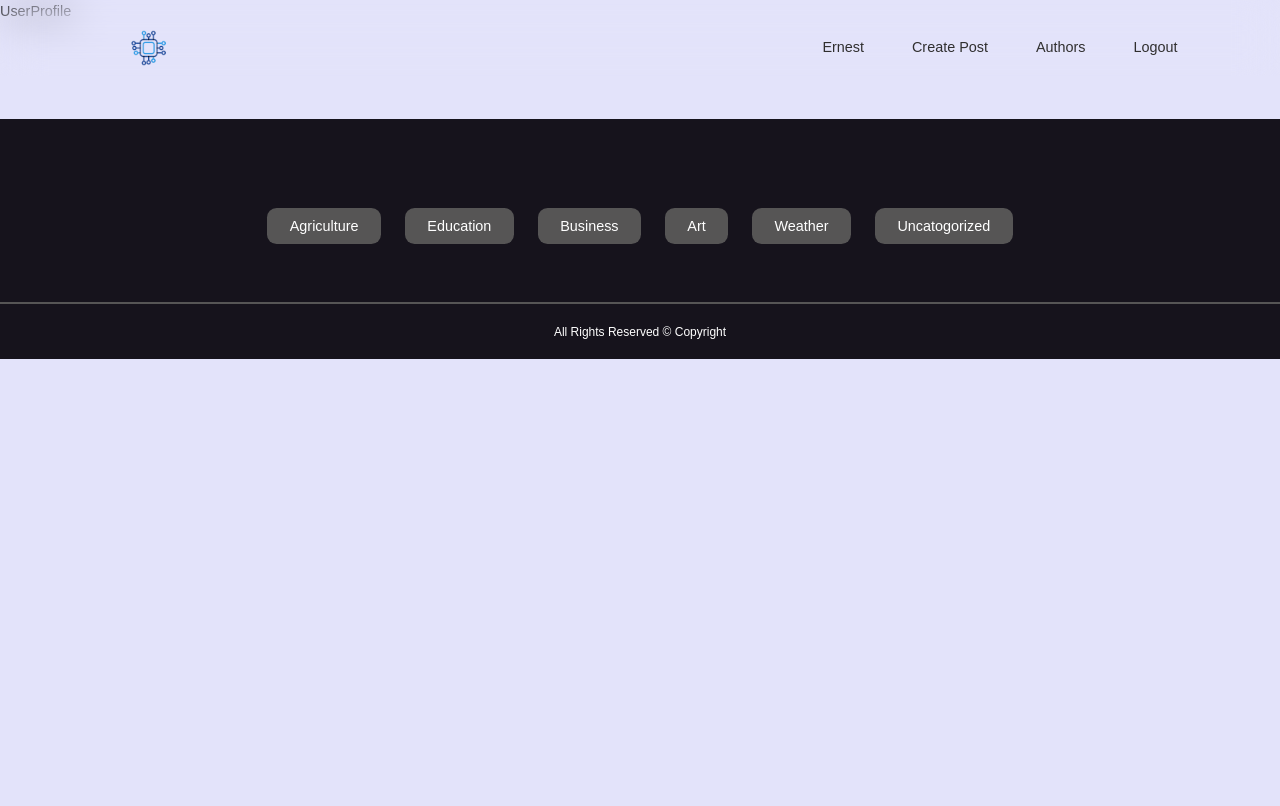
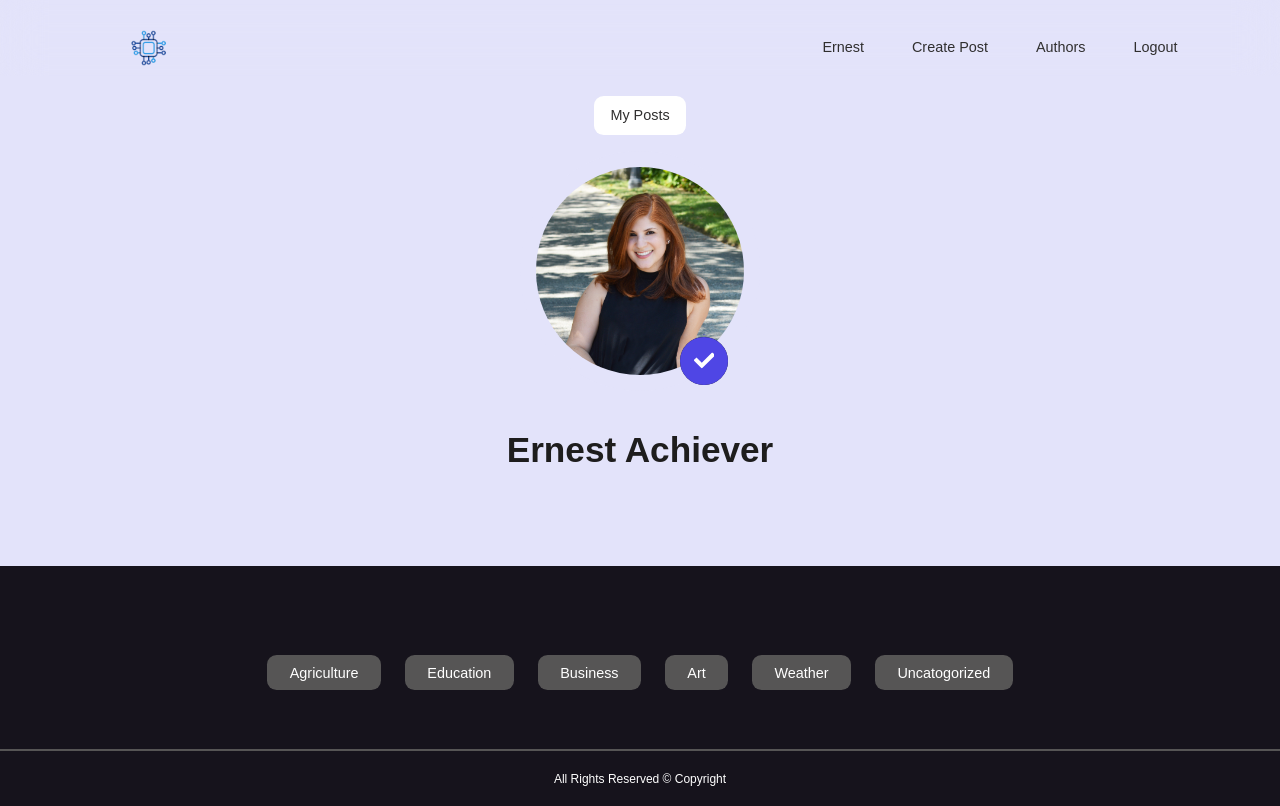
Before and after one commit to SachiniDeSilva/Blog, a React (Create React App) app: page /profile/sdsffv in a window 1280 px wide. Built offline with nearby package versions, Linux system fonts and the light colour scheme.

Commit message:
profile finish

```diff
--- a/src/components/Header.jsx
+++ b/src/components/Header.jsx
@@ -13,7 +13,7 @@ const Header = () => {
         </Link>
 
         <ul className="nav_menu">
-          <li><Link to='/profile'>Ernest</Link> </li>
+          <li><Link to='/profile/sdsffv'>Ernest</Link> </li>
           <li><Link to='/create'> Create Post</Link> </li>
           <li><Link to='/author'> Authors</Link> </li>
           <li><Link to='/logout'> Logout</Link> </li>
--- a/src/index.css
+++ b/src/index.css
@@ -370,3 +370,65 @@ padding-left: 10px;
 .author_info p{
   margin-top: 1rem;
 }
+
+/*profile*/
+
+.profile_container{
+  display: grid;
+  place-items: center;
+  text-align: center;
+}
+
+.profile_details{
+  width: 100%;
+}
+
+.avatar_wrapper{
+  width: 15rem;
+  aspect-ratio: 1/1;
+  position: relative;
+  margin-inline: auto;
+  margin-top: 1rem;
+}
+
+.profile_avatar{
+  height: 100%;
+  border-radius: 50%;
+  border: 1rem solid var(--bg-color);
+  overflow: hidden;
+}
+
+.avatar_form{
+  height: 1rem;
+}
+
+.avatar_form input {
+  visibility: hidden;
+}
+
+.avatar_form label, .profile_avatar-btn{
+  background:rgb(21, 20, 26);
+  color: white;
+  font-size: 1.3rem;
+  position: absolute;
+  right: 2rem;
+  bottom: 1.4rem;
+  width: 3rem;
+  height: 3rem;
+  display: grid;
+  place-items: center;
+  border-radius: 50%;
+}
+
+.profile_avatar-btn{
+  cursor: pointer;
+  padding: 0;
+  margin-inline: auto;
+  font-size: 1.3rem;
+  background: var(--color-primary);
+
+}
+
+.profile_details h1{
+  margin-top: 1.5rem;
+}
--- a/src/pages/UserProfile.jsx
+++ b/src/pages/UserProfile.jsx
@@ -1,8 +1,35 @@
-import React from 'react'
+import React,{useState} from 'react'
+import { Link } from 'react-router-dom'
+import {FaEdit} from "react-icons/fa"
+import { FaCheck } from 'react-icons/fa'
 
+import Avatar from '../images/Follow-These-Steps-for-a-Flawless-Professional-Profile-Picture.jpg'
 const UserProfile = () => {
+
+
+  const[avatar, setAvatar] = useState ('')
   return (
-    <div>UserProfile</div>
+   <section className='profile'>
+    <div className="profile_container">
+      <Link to={`/myposts/sdsffv`} className='btn'>My Posts</Link>
+
+      <div className="profile_details">
+        <div className="avatar_wrapper">
+          <div className="profile_avatar">
+            <img src={Avatar} alt="" />
+          </div>
+
+          <form className="avatar_form">
+            <input type="file" name='avatar' id='avatar' onChange={e => setAvatar(e.target.files[0])} accept='png,jpg,jpeg' />
+            <label htmlFor="avatar"><FaEdit/></label>
+          </form>
+          <button className='profile_avatar-btn'><FaCheck/></button>
+        </div>
+
+        <h1>Ernest Achiever</h1>
+      </div>
+    </div>
+   </section>
   )
 }
 
```
